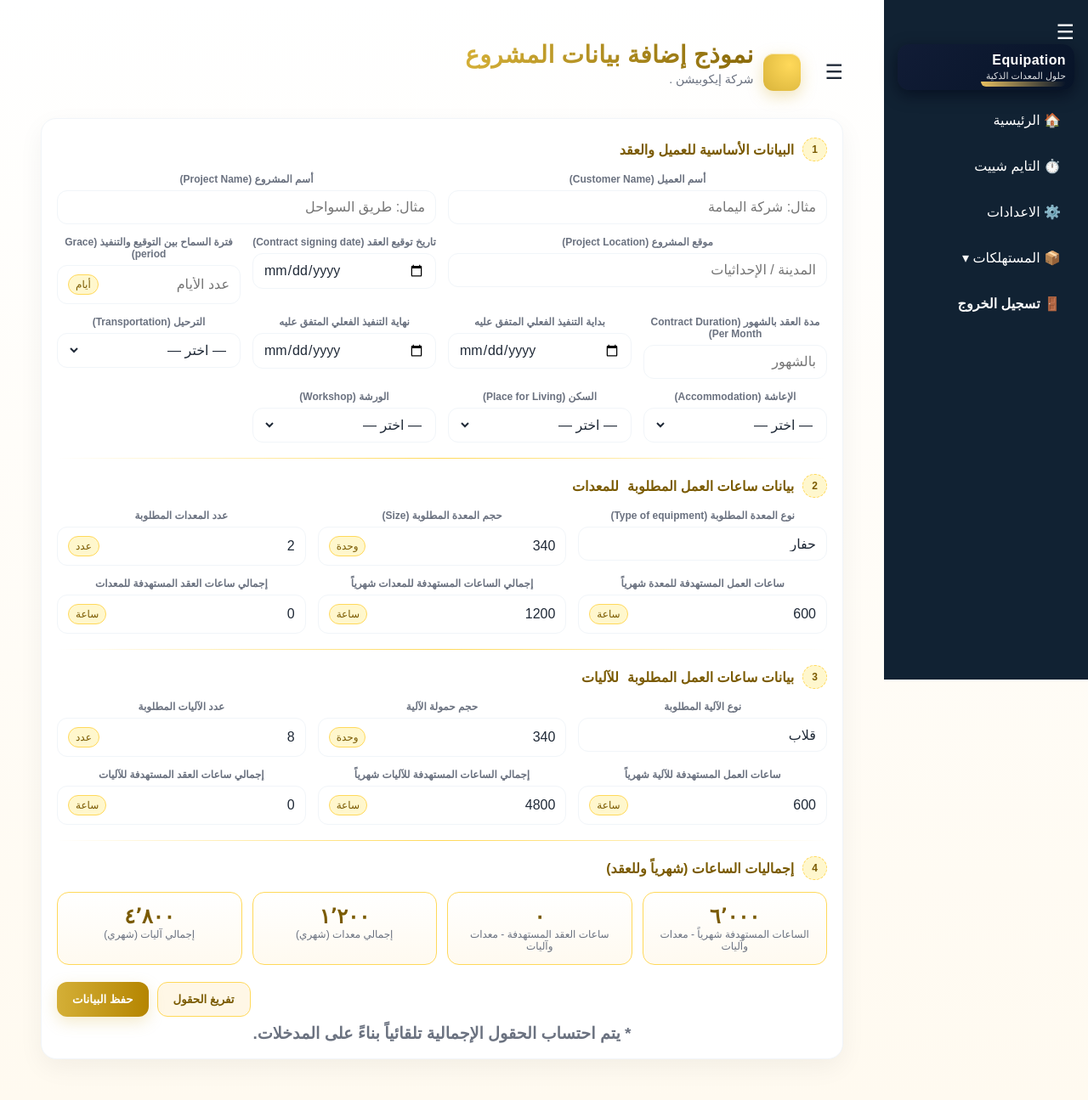
After one commit to mohamed-sd/new_admin, a PHP site: page /new.php in a window 1280 px wide. The commit adds this page. Shown: the whole page at 85% size. Run offline with PHP 8.4, Linux system fonts and the light colour scheme; a user stored in the database is signed in.

Commit message:
desigin project form

```diff
--- a/css/style.css
+++ b/css/style.css
@@ -9,7 +9,7 @@
     /* ========== الشريط الجانبي ========== */
     .sidebar {
       width: 240px;
-      background: #1e1e1e;
+      background: #123;
       color: #fff;
       height: 100vh;
       padding: 1.5rem 1rem;
@@ -105,3 +105,53 @@
       .main { margin-right: 0; }
       .search input { width: 120px; }
     }
+
+
+    :root{
+--brand-1: #111c36; /* deep navy */
+--brand-2: #0ea5a1; /* teal accent */
+--glass: rgba(255,255,255,0.06);
+--accent: #ffd166; /* warm accent */
+--radius: 12px;
+--sidebar-width: 88px; /* adjust as needed */
+--font-stack: "Tajawal", "Segoe UI", Roboto, system-ui, sans-serif;
+}
+
+
+/* Reset small bits for this snippet */
+.sidebar-logo{font-family:var(--font-stack);display:flex;align-items:center;gap:12px;padding:10px;border-radius:14px;background:linear-gradient(135deg,var(--brand-1), #071428);box-shadow:0 6px 18px rgba(2,6,23,0.6);color:white;max-width:220px}
+
+
+/* Logo mark */
+.logo-mark{flex:0 0 56px;height:56px;border-radius:12px;background:linear-gradient(180deg,var(--brand-2),#06b6b4);display:grid;place-items:center;box-shadow:inset 0 -6px 18px rgba(255,255,255,0.03),0 6px 14px rgba(6,12,34,0.6)}
+.logo-mark svg{width:34px;height:34px;display:block}
+
+
+/* Text block */
+.logo-text{display:flex;flex-direction:column;justify-content:center;min-width:0}
+.logo-name{font-weight:700;font-size:16px;letter-spacing:0.4px;white-space:nowrap;overflow:hidden;text-overflow:ellipsis}
+.logo-sub{font-size:11px;opacity:0.85;margin-top:3px}
+
+
+/* Decorative slash */
+.logo-accent{position:relative}
+.logo-accent::after{content:'';position:absolute;inset:auto 0 -6px -6px;background:linear-gradient(90deg,var(--accent),transparent);height:6px;border-bottom-left-radius:8px;border-bottom-right-radius:8px;opacity:0.9}
+
+
+/* Compact / narrow sidebar variant */
+.sidebar-compact{flex-direction:column;padding:8px;width:var(--sidebar-width);align-items:center}
+.sidebar-compact .logo-text{display:none}
+.sidebar-compact .logo-mark{width:56px;height:56px}
+
+
+/* Hover effect when used as link */
+.sidebar-logo a{display:flex;align-items:center;color:inherit;text-decoration:none}
+.sidebar-logo a:hover .logo-mark{transform:translateY(-4px) rotate(-4deg);transition:transform .26s cubic-bezier(.2,.9,.2,1)}
+
+
+/* Responsive tweaks */
+@media (max-width:420px){
+.sidebar-logo{max-width:180px;padding:8px;border-radius:10px}
+.logo-name{font-size:14px}
+.logo-mark{width:48px;height:48px}
+}
--- /dev/null
+++ b/new.php
@@ -0,0 +1,581 @@
+<?php
+session_start();
+if (!isset($_SESSION['user_id'])) {
+  header("Location: index.php"); // رجعه لصفحة تسجيل الدخول
+  exit;
+}
+
+include 'config.php';
+?>
+<!DOCTYPE html>
+<html lang="ar" dir="rtl">
+
+<head>
+  <meta charset="UTF-8" />
+  <meta name="viewport" content="width=device-width, initial-scale=1" />
+  <title>نموذج إضافة بيانات المشروع</title>
+  <link rel="stylesheet" type="text/css" href="css/style.css" />
+  <style>
+    :root {
+      --bg: #ffffff;
+      /* أبيض */
+      --gold: #D4AF37;
+      /* ذهبي */
+      --yellow: #FFD95A;
+      /* أصفر ناعم */
+      --ink: #1f2937;
+      /* رمادي داكن للنص */
+      --muted: #6b7280;
+      /* رمادي للنص الثانوي */
+      --line: #f1f5f9;
+      /* حدود فاتحة */
+      --focus: #b08900;
+      /* تركيز ذهبي أعمق */
+      --chip: #fff7cd;
+      /* خلفيات شرائح */
+    }
+
+    * {
+      box-sizing: border-box;
+    }
+
+    body {
+      margin: 0;
+      background: linear-gradient(180deg, #fff 0%, #fffaf0 100%);
+      font-family: "Cairo", system-ui, -apple-system, Segoe UI, Roboto, sans-serif;
+      color: var(--ink);
+    }
+
+    .wrap {
+      max-width: 1100px;
+      margin-inline: auto;
+      padding: 24px;
+    }
+
+    .brand {
+      display: flex;
+      align-items: center;
+      gap: 12px;
+      margin-bottom: 18px;
+    }
+
+    .logo {
+      width: 44px;
+      height: 44px;
+      border-radius: 12px;
+      background: radial-gradient(110% 110% at 70% 30%, var(--yellow), var(--gold));
+      box-shadow: 0 6px 18px rgba(212, 175, 55, .35), inset 0 1px 0 rgba(255, 255, 255, .6);
+    }
+
+    h1 {
+      font-size: clamp(20px, 3vw, 28px);
+      margin: 0;
+      font-weight: 800;
+      letter-spacing: .3px;
+      background: linear-gradient(90deg, var(--gold), #8a6a0a);
+      -webkit-background-clip: text;
+      background-clip: text;
+      color: transparent;
+    }
+
+    p.sub {
+      margin: 4px 0 20px;
+      color: var(--muted);
+      font-size: 14px;
+    }
+
+    .card {
+      background: var(--bg);
+      border: 1px solid var(--line);
+      border-radius: 18px;
+      padding: 18px;
+      box-shadow: 0 10px 30px rgba(0, 0, 0, .05);
+    }
+
+    .section-title {
+      display: flex;
+      align-items: center;
+      gap: 10px;
+      margin: 4px 0 14px;
+      font-weight: 800;
+      color: #7a5a00;
+    }
+
+    .section-title .chip {
+      background: var(--chip);
+      color: #7a5a00;
+      padding: 6px 10px;
+      border-radius: 999px;
+      font-size: 12px;
+      border: 1px dashed var(--yellow);
+    }
+
+    .grid {
+      display: grid;
+      gap: 14px;
+      grid-template-columns: repeat(12, 1fr);
+    }
+
+    /* عنصر حقل أنيق */
+    .field {
+      grid-column: span 12;
+    }
+
+    @media (min-width: 640px) {
+      .field.sm-6 {
+        grid-column: span 6;
+      }
+
+      .field.sm-4 {
+        grid-column: span 4;
+      }
+
+      .field.sm-3 {
+        grid-column: span 3;
+      }
+    }
+
+    @media (min-width: 900px) {
+      .field.md-6 {
+        grid-column: span 6;
+      }
+
+      .field.md-4 {
+        grid-column: span 4;
+      }
+
+      .field.md-3 {
+        grid-column: span 3;
+      }
+    }
+
+    label {
+      display: block;
+      font-size: 12px;
+      color: var(--muted);
+      margin-bottom: 6px;
+      font-weight: 700;
+    }
+
+    .control {
+      display: flex;
+      align-items: center;
+      gap: 8px;
+      background: #fff;
+      border: 1px solid var(--line);
+      padding: 10px 12px;
+      border-radius: 12px;
+      transition: border-color .2s, box-shadow .2s;
+    }
+
+    .control:focus-within {
+      border-color: var(--gold);
+      box-shadow: 0 0 0 4px rgba(212, 175, 55, .18);
+    }
+
+    .control input,
+    .control select,
+    .control textarea {
+      border: none;
+      outline: none;
+      flex: 1;
+      font: inherit;
+      color: inherit;
+      background: transparent;
+      min-width: 0;
+    }
+
+    .unit {
+      font-size: 12px;
+      color: #7a5a00;
+      background: var(--chip);
+      border: 1px solid var(--yellow);
+      padding: 4px 8px;
+      border-radius: 999px;
+    }
+
+    .muted {
+      color: var(--muted);
+      font-size: 12px;
+    }
+
+    .toolbar {
+      display: flex;
+      flex-wrap: wrap;
+      gap: 10px;
+      justify-content: flex-end;
+      margin-top: 20px;
+    }
+
+    button {
+      border: none;
+      border-radius: 12px;
+      padding: 12px 18px;
+      font-weight: 800;
+      cursor: pointer;
+      box-shadow: 0 6px 18px rgba(212, 175, 55, .25);
+      transition: transform .06s ease, box-shadow .2s;
+    }
+
+    .primary {
+      background: linear-gradient(90deg, var(--gold), #b58500);
+      color: #fff;
+    }
+
+    .ghost {
+      background: #fff7e6;
+      color: #7a5a00;
+      border: 1px solid var(--yellow);
+      box-shadow: none;
+    }
+
+    button:active {
+      transform: translateY(1px);
+    }
+
+    .two-col {
+      display: grid;
+      gap: 16px;
+    }
+
+    @media (min-width: 920px) {
+      .two-col {
+        grid-template-columns: 1fr 1fr;
+      }
+    }
+
+    .totals {
+      display: grid;
+      grid-template-columns: repeat(4, minmax(0, 1fr));
+      gap: 12px;
+      margin-top: 10px;
+    }
+
+    .kpi {
+      background: linear-gradient(180deg, #fff, #fffaf0);
+      border: 1px solid var(--yellow);
+      border-radius: 14px;
+      padding: 14px;
+      text-align: center;
+    }
+
+    .kpi .v {
+      font-weight: 900;
+      font-size: clamp(18px, 3vw, 24px);
+      color: #7a5a00;
+    }
+
+    .kpi .t {
+      color: var(--muted);
+      font-size: 12px;
+    }
+
+    .hr {
+      height: 1px;
+      background: linear-gradient(90deg, transparent, var(--yellow), transparent);
+      margin: 18px 0;
+      border: none;
+    }
+  </style>
+</head>
+
+<body>
+
+
+  <!-- Include the sidebar -->
+  <?php include 'sidebar.php'; ?>
+
+  <div class="main" id="main">
+    <div class="wrap">
+
+      <div class="brand">
+        <div class="container-fluid">
+          <span class="navbar-brand mb-0 h1"> <span class="menu-btn" onclick="toggleSidebar()">☰</span>
+          </span>
+        </div>
+        <div class="logo" aria-hidden="true"></div>
+        <div>
+          <h1>نموذج إضافة بيانات المشروع</h1>
+          <p class="sub">شركة إيكوبيشن .</p>
+        </div>
+      </div>
+
+      <form id="projectForm" class="card" novalidate>
+        <!-- القسم 1: البيانات الأساسية للعميل والعقد -->
+        <div class="section-title"><span class="chip">1</span> البيانات الأساسية للعميل والعقد</div>
+        <div class="grid">
+          <div class="field md-6 sm-6">
+            <label>أسم العميل (Customer Name)</label>
+            <div class="control"><input name="customer_name" type="text" placeholder="مثال: شركة اليمامة" required>
+            </div>
+          </div>
+          <div class="field md-6 sm-6">
+            <label>أسم المشروع (Project Name)</label>
+            <div class="control"><input name="project_name" type="text" placeholder="مثال: طريق السواحل" required></div>
+          </div>
+          <div class="field md-6 sm-6">
+            <label>موقع المشروع (Project Location)</label>
+            <div class="control"><input name="project_location" type="text" placeholder="المدينة / الإحداثيات"></div>
+          </div>
+          <div class="field md-3 sm-6">
+            <label>تاريخ توقيع العقد (Contract signing date)</label>
+            <div class="control"><input name="contract_signing_date" type="date"></div>
+          </div>
+          <div class="field md-3 sm-6">
+            <label>فترة السماح بين التوقيع والتنفيذ (Grace period)</label>
+            <div class="control"><input name="grace_period_days" type="number" min="0" placeholder="عدد الأيام"><span
+                class="unit">أيام</span></div>
+          </div>
+          <div class="field md-3 sm-6">
+            <label>مدة العقد بالشهور (Contract Duration Per Month)</label>
+            <div class="control"><input name="contract_duration_months" id="contract_duration_months" type="number"
+                min="0" placeholder="بالشهور"></div>
+          </div>
+          <div class="field md-3 sm-6">
+            <label>بداية التنفيذ الفعلي المتفق عليه</label>
+            <div class="control"><input name="actual_start" type="date"></div>
+          </div>
+          <div class="field md-3 sm-6">
+            <label>نهاية التنفيذ الفعلي المتفق عليه</label>
+            <div class="control"><input name="actual_end" type="date"></div>
+          </div>
+          <div class="field md-3 sm-6">
+            <label>الترحيل (Transportation)</label>
+            <div class="control">
+              <select name="transportation">
+                <option value="">— اختر —</option>
+                <option>مشمولة</option>
+                <option>غير مشمولة</option>
+              </select>
+            </div>
+          </div>
+          <div class="field md-3 sm-6">
+            <label>الإعاشة (Accommodation)</label>
+            <div class="control">
+              <select name="accommodation">
+                <option value="">— اختر —</option>
+                <option>مشمولة</option>
+                <option>غير مشمولة</option>
+              </select>
+            </div>
+          </div>
+          <div class="field md-3 sm-6">
+            <label>السكن (Place for Living)</label>
+            <div class="control">
+              <select name="place_for_living">
+                <option value="">— اختر —</option>
+                <option>مشمولة</option>
+                <option>غير مشمولة</option>
+              </select>
+            </div>
+          </div>
+          <div class="field md-3 sm-6">
+            <label>الورشة (Workshop)</label>
+            <div class="control">
+              <select name="workshop">
+                <option value="">— اختر —</option>
+                <option>مشمولة</option>
+                <option>غير مشمولة</option>
+              </select>
+            </div>
+          </div>
+        </div>
+
+        <hr class="hr" />
+
+        <!-- القسم 2: بيانات ساعات العمل المطلوبة للمعدات -->
+        <div class="section-title"><span class="chip">2</span> بيانات ساعات العمل المطلوبة <strong>للمعدات</strong>
+        </div>
+        <div class="grid">
+          <div class="field md-4 sm-6">
+            <label>نوع المعدة المطلوبة (Type of equipment)</label>
+            <div class="control"><input name="equip_type" type="text" placeholder="مثال: حفار" value="حفار"></div>
+          </div>
+          <div class="field md-4 sm-6">
+            <label>حجم المعدة المطلوبة (Size)</label>
+            <div class="control"><input name="equip_size" type="number" placeholder="مثال: 340" value="340"><span
+                class="unit">وحدة</span></div>
+          </div>
+          <div class="field md-4 sm-6">
+            <label>عدد المعدات المطلوبة</label>
+            <div class="control"><input name="equip_count" id="equip_count" type="number" min="0" value="2"><span
+                class="unit">عدد</span></div>
+          </div>
+          <div class="field md-4 sm-6">
+            <label>ساعات العمل المستهدفة للمعدة شهرياً</label>
+            <div class="control"><input name="equip_target_per_month" id="equip_target_per_month" type="number" min="0"
+                value="600"><span class="unit">ساعة</span></div>
+          </div>
+          <div class="field md-4 sm-6">
+            <label>إجمالي الساعات المستهدفة للمعدات شهرياً</label>
+            <div class="control"><input name="equip_total_month" id="equip_total_month" type="number" readonly
+                placeholder="يُحتسب تلقائياً"><span class="unit">ساعة</span></div>
+          </div>
+          <div class="field md-4 sm-6">
+            <label>إجمالي ساعات العقد المستهدفة للمعدات</label>
+            <div class="control"><input name="equip_total_contract" id="equip_total_contract" type="number" readonly
+                placeholder="يُحتسب تلقائياً"><span class="unit">ساعة</span></div>
+          </div>
+        </div>
+
+        <hr class="hr" />
+
+        <!-- القسم 3: بيانات ساعات العمل المطلوبة للآليات -->
+        <div class="section-title"><span class="chip">3</span> بيانات ساعات العمل المطلوبة <strong>للآليات</strong>
+        </div>
+        <div class="grid">
+          <div class="field md-4 sm-6">
+            <label>نوع الآلية المطلوبة</label>
+            <div class="control"><input name="mach_type" type="text" placeholder="مثال: قلاب" value="قلاب"></div>
+          </div>
+          <div class="field md-4 sm-6">
+            <label>حجم حمولة الآلية</label>
+            <div class="control"><input name="mach_size" type="number" placeholder="مثال: 340" value="340"><span
+                class="unit">وحدة</span></div>
+          </div>
+          <div class="field md-4 sm-6">
+            <label>عدد الآليات المطلوبة</label>
+            <div class="control"><input name="mach_count" id="mach_count" type="number" min="0" value="8"><span
+                class="unit">عدد</span></div>
+          </div>
+          <div class="field md-4 sm-6">
+            <label>ساعات العمل المستهدفة للآلية شهرياً</label>
+            <div class="control"><input name="mach_target_per_month" id="mach_target_per_month" type="number" min="0"
+                value="600"><span class="unit">ساعة</span></div>
+          </div>
+          <div class="field md-4 sm-6">
+            <label>إجمالي الساعات المستهدفة للآليات شهرياً</label>
+            <div class="control"><input name="mach_total_month" id="mach_total_month" type="number" readonly
+                placeholder="يُحتسب تلقائياً"><span class="unit">ساعة</span></div>
+          </div>
+          <div class="field md-4 sm-6">
+            <label>إجمالي ساعات العقد المستهدفة للآليات</label>
+            <div class="control"><input name="mach_total_contract" id="mach_total_contract" type="number" readonly
+                placeholder="يُحتسب تلقائياً"><span class="unit">ساعة</span></div>
+          </div>
+        </div>
+
+        <hr class="hr" />
+
+        <!-- القسم 4: الإجماليات -->
+        <div class="section-title"><span class="chip">4</span> إجماليات الساعات (شهرياً وللعقد)</div>
+        <div class="totals">
+          <div class="kpi">
+            <div class="v" id="kpi_month_total">0</div>
+            <div class="t">الساعات المستهدفة شهرياً - معدات وآليات</div>
+            <input type="hidden" name="hours_monthly_target" id="hours_monthly_target" value="0" />
+          </div>
+          <div class="kpi">
+            <div class="v" id="kpi_contract_total">0</div>
+            <div class="t">ساعات العقد المستهدفة - معدات وآليات</div>
+            <input type="hidden" name="forecasted_contracted_hours" id="forecasted_contracted_hours" value="0" />
+          </div>
+          <div class="kpi">
+            <div class="v" id="kpi_equip_month">0</div>
+            <div class="t">إجمالي معدات (شهري)</div>
+          </div>
+          <div class="kpi">
+            <div class="v" id="kpi_mach_month">0</div>
+            <div class="t">إجمالي آليات (شهري)</div>
+          </div>
+        </div>
+
+        <div class="toolbar">
+          <button type="reset" class="ghost">تفريغ الحقول</button>
+          <button type="submit" class="primary">حفظ البيانات</button>
+        </div>
+
+        <p class="muted" style="margin-top:8px">* يتم احتساب الحقول الإجمالية تلقائياً بناءً على المدخلات.</p>
+      </form>
+    </div>
+
+</body>
+
+<script>
+  const $ = (sel) => document.querySelector(sel);
+
+  const fields = {
+    contractMonths: $('#contract_duration_months'),
+    equipCount: $('#equip_count'),
+    equipTarget: $('#equip_target_per_month'),
+    equipTotalMonth: $('#equip_total_month'),
+    equipTotalContract: $('#equip_total_contract'),
+    machCount: $('#mach_count'),
+    machTarget: $('#mach_target_per_month'),
+    machTotalMonth: $('#mach_total_month'),
+    machTotalContract: $('#mach_total_contract'),
+    kpiMonthTotal: $('#kpi_month_total'),
+    kpiContractTotal: $('#kpi_contract_total'),
+    kpiEquipMonth: $('#kpi_equip_month'),
+    kpiMachMonth: $('#kpi_mach_month'),
+    hoursMonthlyTarget: $('#hours_monthly_target'),
+    forecastedContractedHours: $('#forecasted_contracted_hours'),
+  };
+
+  function num(v) {
+    const n = parseFloat(v);
+    return isFinite(n) ? n : 0;
+  }
+
+  function fmt(n) {
+    return new Intl.NumberFormat('ar-EG').format(Math.max(0, Math.round(n)));
+  }
+
+  function recalc() {
+    const months = num(fields.contractMonths.value);
+
+    // معدات
+    const equipCount = num(fields.equipCount.value);
+    const equipTarget = num(fields.equipTarget.value);
+    const equipMonth = equipCount * equipTarget;
+    const equipContract = equipMonth * months;
+
+    // آليات
+    const machCount = num(fields.machCount.value);
+    const machTarget = num(fields.machTarget.value);
+    const machMonth = machCount * machTarget;
+    const machContract = machMonth * months;
+
+    // تحديث الحقول
+    fields.equipTotalMonth.value = Math.max(0, Math.round(equipMonth));
+    fields.equipTotalContract.value = Math.max(0, Math.round(equipContract));
+    fields.machTotalMonth.value = Math.max(0, Math.round(machMonth));
+    fields.machTotalContract.value = Math.max(0, Math.round(machContract));
+
+    const monthTotal = equipMonth + machMonth;
+    const contractTotal = equipContract + machContract;
+
+    fields.kpiEquipMonth.textContent = fmt(equipMonth);
+    fields.kpiMachMonth.textContent = fmt(machMonth);
+    fields.kpiMonthTotal.textContent = fmt(monthTotal);
+    fields.kpiContractTotal.textContent = fmt(contractTotal);
+
+    fields.hoursMonthlyTarget.value = Math.max(0, Math.round(monthTotal));
+    fields.forecastedContractedHours.value = Math.max(0, Math.round(contractTotal));
+  }
+
+  const inputs = document.querySelectorAll('input, select');
+  inputs.forEach(el => el.addEventListener('input', recalc));
+  recalc();
+
+  // عرض معاينة بيانات على شكل JSON عند الحفظ (يمكن استبدالها بإرسال للخادم)
+  const form = document.getElementById('projectForm');
+  form.addEventListener('submit', (e) => {
+    e.preventDefault();
+    const data = Object.fromEntries(new FormData(form).entries());
+    alert('تم تجهيز البيانات للحفظ:\n\n' + JSON.stringify(data, null, 2));
+    // TODO: إرسال البيانات إلى السيرفر عبر fetch
+    // fetch('/api/projects', {method:'POST', body: JSON.stringify(data), headers:{'Content-Type':'application/json'}})
+  });
+
+  form.addEventListener('reset', () => setTimeout(recalc, 0));
+
+  function toggleSidebar() {
+    document.getElementById("sidebar").classList.toggle("hide");
+    document.getElementById("main").classList.toggle("full");
+  }
+
+</script>
+</body>
+
+</html>
--- a/settings.php
+++ b/settings.php
@@ -133,7 +133,7 @@ if (!isset($_SESSION['user_id'])) {
         <div class="setting-card">
           <i class="fa-solid fa-chart-line"></i>
           <h4 style="color: red;">إدارة المشاريع</h4>
-          <a href="projects.php">إدارة</a>
+          <a href="projects.php">إدارة</a><a href="new.php"> جديدة إدارة</a>
         </div>
 
 
--- a/sidebar.php
+++ b/sidebar.php
@@ -1,7 +1,16 @@
 <!-- الشريط الجانبي -->
 <div class="sidebar" id="sidebar">
    <span class="menu-btn" onclick="toggleSidebar()">☰</span>
-   <h2> ⚙️ إيكوبيشن </h2>
+   <!-- Example: full sidebar logo (place inside sidebar) -->
+<aside class="sidebar-logo" aria-label="Equipation logo">
+<a href="#" title="Equipation" class="logo-accent" aria-hidden="false">
+<span class="logo-text">
+<span class="logo-name">Equipation</span>
+<span class="logo-sub">حلول المعدات الذكية</span>
+</span>
+</a>
+</aside>
+
    <ul>
       <?php
       // Check the admin role
```
Also changed, not shown: add_excavator.php (+37 -49 lines).
